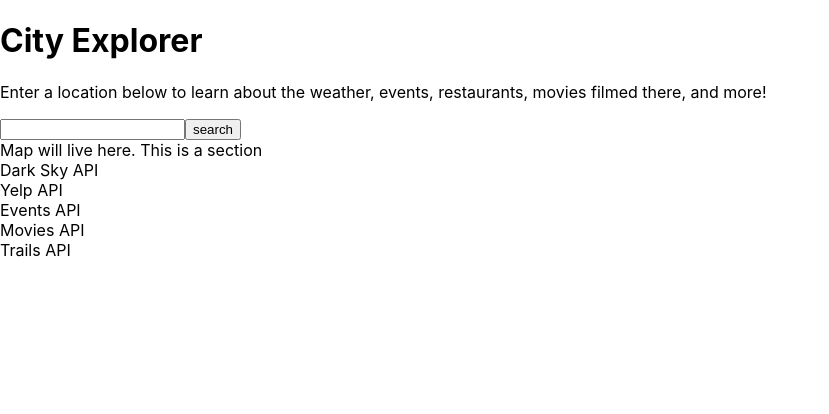
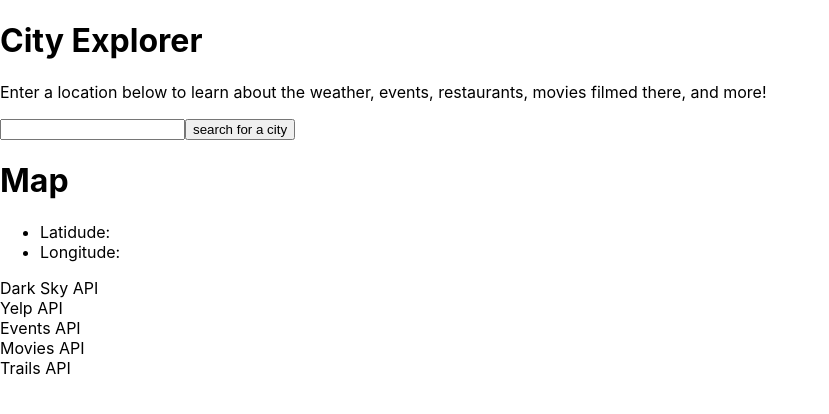
Before and after one commit to arsummers/city_explorer_react, a React (Create React App) app: page / in a window 1280 px wide. Shown: the top 414 px of the page, without its empty margins (0-829 px from the left). Built offline with nearby package versions, Linux system fonts and the light colour scheme.

Commit message:
maps and form refactored

```diff
--- a/src/components/main.js
+++ b/src/components/main.js
@@ -1,29 +1,26 @@
-import React from 'react';
+import React, { Component }from 'react';
 import SearchForm from './search';
 import Maps from './map.js';
 import SearchResults from './result.js'
 import superagent from 'superagent';
 
-class Main extends React.Component{
-
+class Main extends Component{
 
     constructor(props){
         super(props);
         this.state = {
-            location: {
-                "search_query": "barcelona",
-                "formatted_query": "Barcelona, Spain",
-                "latitude": 41.3850639,
-                "longitude": 2.1734035
-                }
+            location: null,
+            forecasts : [],
+            movies : [],
+            events : [],
+            yelp : [],
+            trails : []
         }
     }
 
     searchEntered = query =>{
         // how take in query???????
-        // https://maps.googleapis.com/maps/api/geocode/json?address=${this.query}&key=${process.env.GEOCODE_API_KEY}
         alert(query)
-
     }
 
     render(){
--- a/src/components/map.js
+++ b/src/components/map.js
@@ -1,21 +1,11 @@
 import React from 'react';
 
-class Maps extends React.Component {
-    constructor(props){
-        super(props);
-        this.state = {
-            mapHolder: 'Map will live here. This is a section'
-        }
-    }
-
-    render(){
-        return(
-            <div>
-
-                {this.state.mapHolder}
-            </div>
-        )
-    }
-}
-
-export default Maps;
+export default (props) =>(
+    <>
+    <h1>Map</h1>
+    <ul>
+        <li>Latidude: {props.latitude}</li>
+        <li>Longitude: {props.longitude}</li>
+    </ul>
+    </>
+);
--- a/src/components/search.js
+++ b/src/components/search.js
@@ -1,8 +1,6 @@
-import React from 'react';
-import superagent from 'superagent';
+import React, { Component } from 'react';
 
-
-class SearchForm extends React.Component {
+class SearchForm extends Component {
     constructor(props){
         super(props);
         this.state = {
@@ -10,26 +8,22 @@ class SearchForm extends React.Component {
         }
     }
 
-    handleChange = e =>{
+    handleInput = e =>{
         this.setState({
             query : e.target.value
         })
     }
 
-    handleSubmit = async e =>{
+    handleSubmit = e =>{
         e.preventDefault()
-
-        // want to get the url I got from the back-end I built integrated into here instead of this one, but that backend's degraded since I touched it last week, so I'm not sure how to progress from here.
-
-        let data = await superagent.get('https://maps.googleapis.com/maps/api/geocode/json?address=${this.query}&key=${GEOCODE_API_KEY}')
         this.props.handleSubmit(this.state.query)
     }
 
     render(){
         return(
          <form onSubmit = {this.handleSubmit}>
-            <input value = {this.state.query} onChange = {this.handleChange}></input>
-            <button>search</button>
+            <input value = {this.state.query} onChange = {this.handleInput}></input>
+            <button>search for a city</button>
         </form>
         )
 
```
Also changed, not shown: 1 other file (tests, documents, lock files or other folders).
